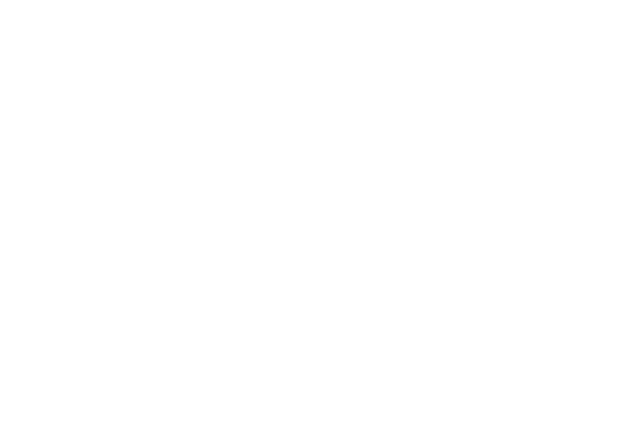
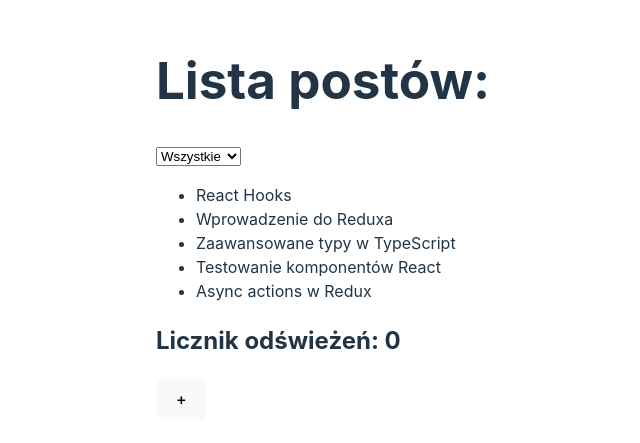
Before and after one commit to lukas-sikora/zadania-react, a React (Vite) app in the folder react-training/: page / in a window 1280 px wide. Shown: the part 181-624 px from the top of the page, without its empty margins (317-957 px from the left). Built offline with nearby package versions, Linux system fonts and the light colour scheme.

Commit message:
use-memo-task/2

```diff
--- a/react-training/src/App.jsx
+++ b/react-training/src/App.jsx
@@ -1,5 +1,36 @@
+const posts = [
+  { title: "React Hooks", category: "React" },
+  { title: "Wprowadzenie do Reduxa", category: "Redux" },
+  { title: "Zaawansowane typy w TypeScript", category: "TypeScript" },
+  { title: "Testowanie komponentów React", category: "React" },
+  { title: "Async actions w Redux", category: "Redux" },
+];
+
+const categories = [
+  "Wszystkie",
+  ...new Set(posts.map(({ category }) => category)),
+];
+
 const App = () => {
-  return <div></div>;
+  return (
+    <>
+      <h1>Lista postów:</h1>
+      <select>
+        {categories.map((category) => (
+          <option key={category} value={category}>
+            {category}
+          </option>
+        ))}
+      </select>
+      <ul>
+        {posts.map(({ title }) => (
+          <li key={title}>{title}</li>
+        ))}
+      </ul>
+      <h2>Licznik odświeżeń: 0</h2>
+      <button>+</button>
+    </>
+  );
 };
 
 export default App;
```
